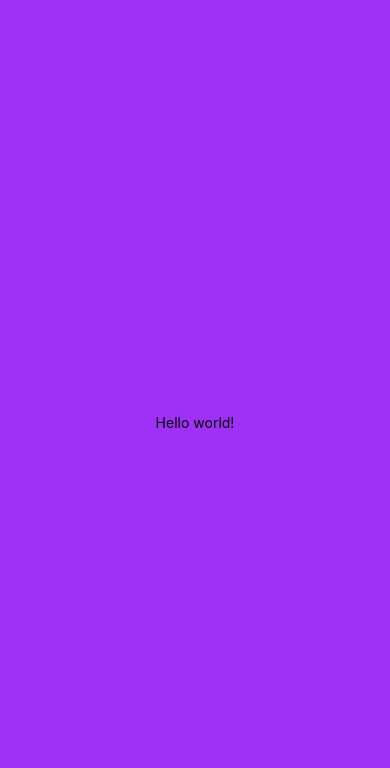
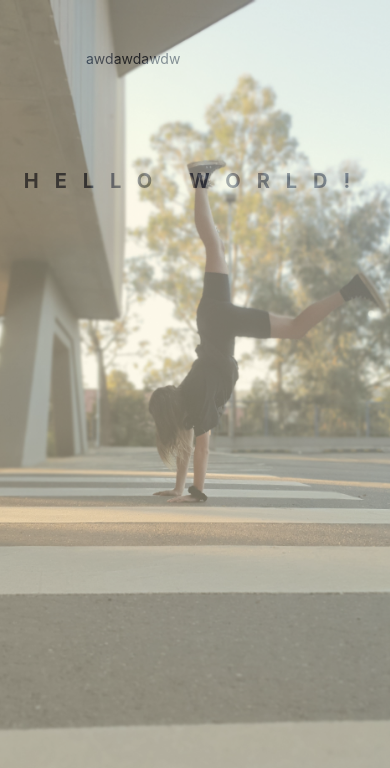
Before and after one commit to CarlosHSilvaVieira/faketier, a React Native app: screen / in a window 390 px wide. Shown: the top 768 px of the page. Built offline with nearby package versions, Linux system fonts and the light colour scheme.

Commit message:
start signup screen

```diff
--- a/src/screens/signup/index.tsx
+++ b/src/screens/signup/index.tsx
@@ -1,11 +1,21 @@
 import React from 'react';
-import {Text} from 'react-native';
-import {SignUpContainer} from './styles';
+import {ImageBackground, TextInput, View} from 'react-native';
+import {SignUpContainer, Title, styles} from './styles';
 
 export const SignUp = () => {
+  const background = require('../../assets/img/fake-1.jpg');
+
   return (
-    <SignUpContainer>
-      <Text>Hello world!</Text>
-    </SignUpContainer>
+    <ImageBackground
+      resizeMode="cover"
+      source={background}
+      style={styles.image}>
+      <SignUpContainer>
+        <Title>Hello world!</Title>
+        <View>
+          <TextInput placeholder="awdawdawdw" />
+        </View>
+      </SignUpContainer>
+    </ImageBackground>
   );
 };
--- a/src/screens/signup/styles.ts
+++ b/src/screens/signup/styles.ts
@@ -1,8 +1,33 @@
 import styled from 'styled-components/native';
+import {StyleSheet} from 'react-native';
 
 export const SignUpContainer = styled.View`
   flex: 1;
   align-items: center;
-  justify-content: center;
-  background-color: ${({theme}) => theme.primary.color};
+  box-sizing: border-box;
+  padding: 50px 20px;
+  justify-content: flex-start;
+  position: relative;
+  background-color: ${({theme}) => theme.primary.colorLight};
+  opacity: 0.4;
 `;
+
+export const Title = styled.Text`
+  color: ${({theme}) => theme.primary.text};
+  font-size: 20px;
+  text-transform: uppercase;
+  font-weight: 700;
+  letter-spacing: 16px;
+  box-sizing: border-box;
+
+  position: absolute;
+  top: 20%;
+`;
+
+export const styles = StyleSheet.create({
+  image: {
+    flex: 1,
+    width: '100%',
+    height: '100%',
+  },
+});
--- a/src/styles/base/theme.ts
+++ b/src/styles/base/theme.ts
@@ -4,6 +4,7 @@ interface ThemeData {
   colorDark: string;
   text: string;
   border: string;
+  fontSize: string;
 }
 
 export interface Theme {
@@ -13,11 +14,12 @@ export interface Theme {
 
 const light: Theme = {
   primary: {
-    color: '#9e31f5',
-    colorLight: '#c990f6',
-    colorDark: '#7400d1',
-    text: '#fff',
+    color: '#FFCB42',
+    colorLight: '#FFF4CF',
+    colorDark: '#FFB200',
+    text: '#333',
     border: '#f1c40f',
+    fontSize: '16px',
   },
   secondary: {
     color: '#16a085',
@@ -25,6 +27,7 @@ const light: Theme = {
     colorDark: '#1e7060',
     text: '#fff',
     border: '#f1c40f',
+    fontSize: '16px',
   },
 };
 
@@ -35,6 +38,7 @@ const dark: Theme = {
     colorDark: '#25313d',
     text: '#fff',
     border: '#95a5a6',
+    fontSize: '16px',
   },
   secondary: {
     color: '#34495e',
@@ -42,6 +46,7 @@ const dark: Theme = {
     colorDark: '#2a3744',
     text: '#fff',
     border: '#95a5a6',
+    fontSize: '16px',
   },
 };
 
```
Also changed, not shown: src/assets/img/fake-1.jpg (added).
